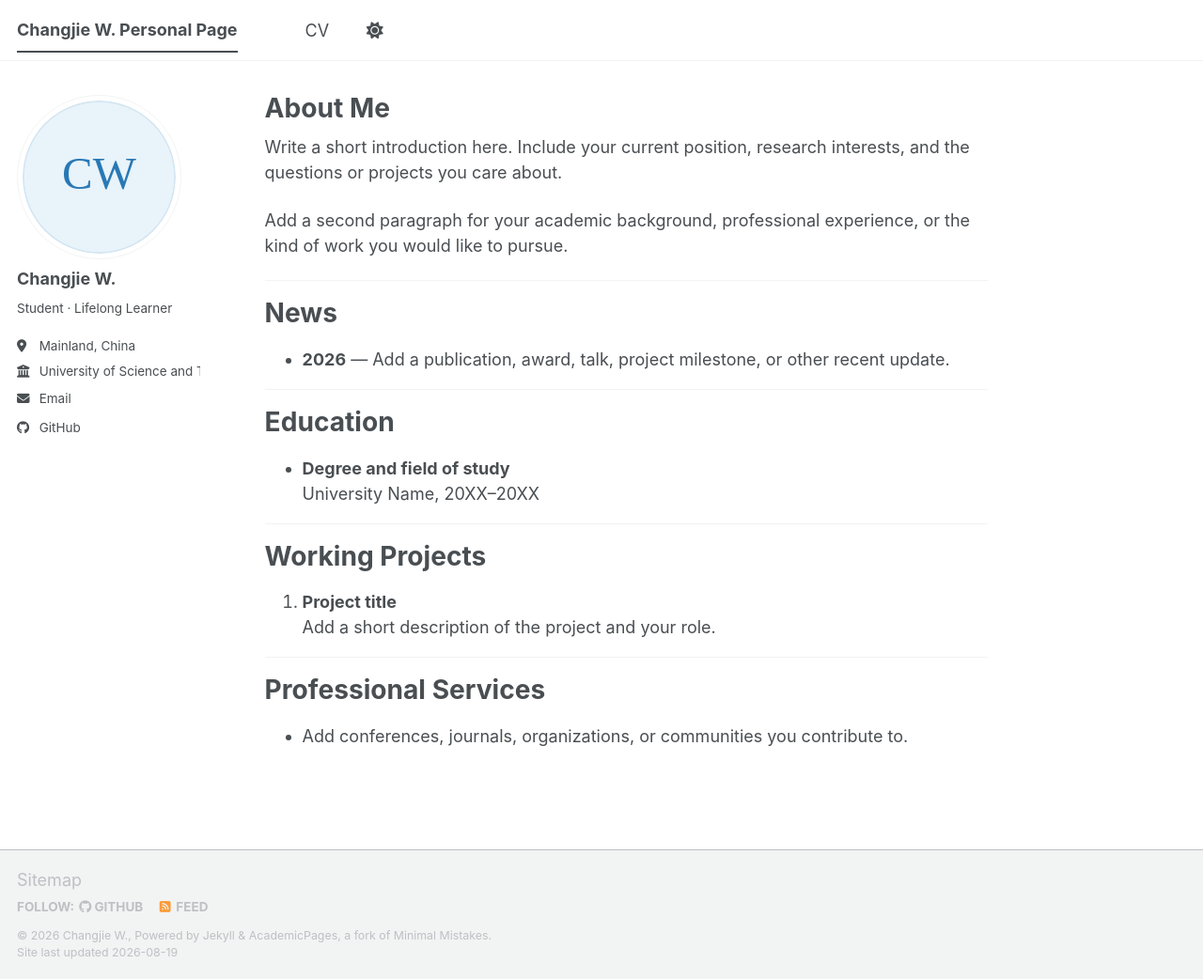
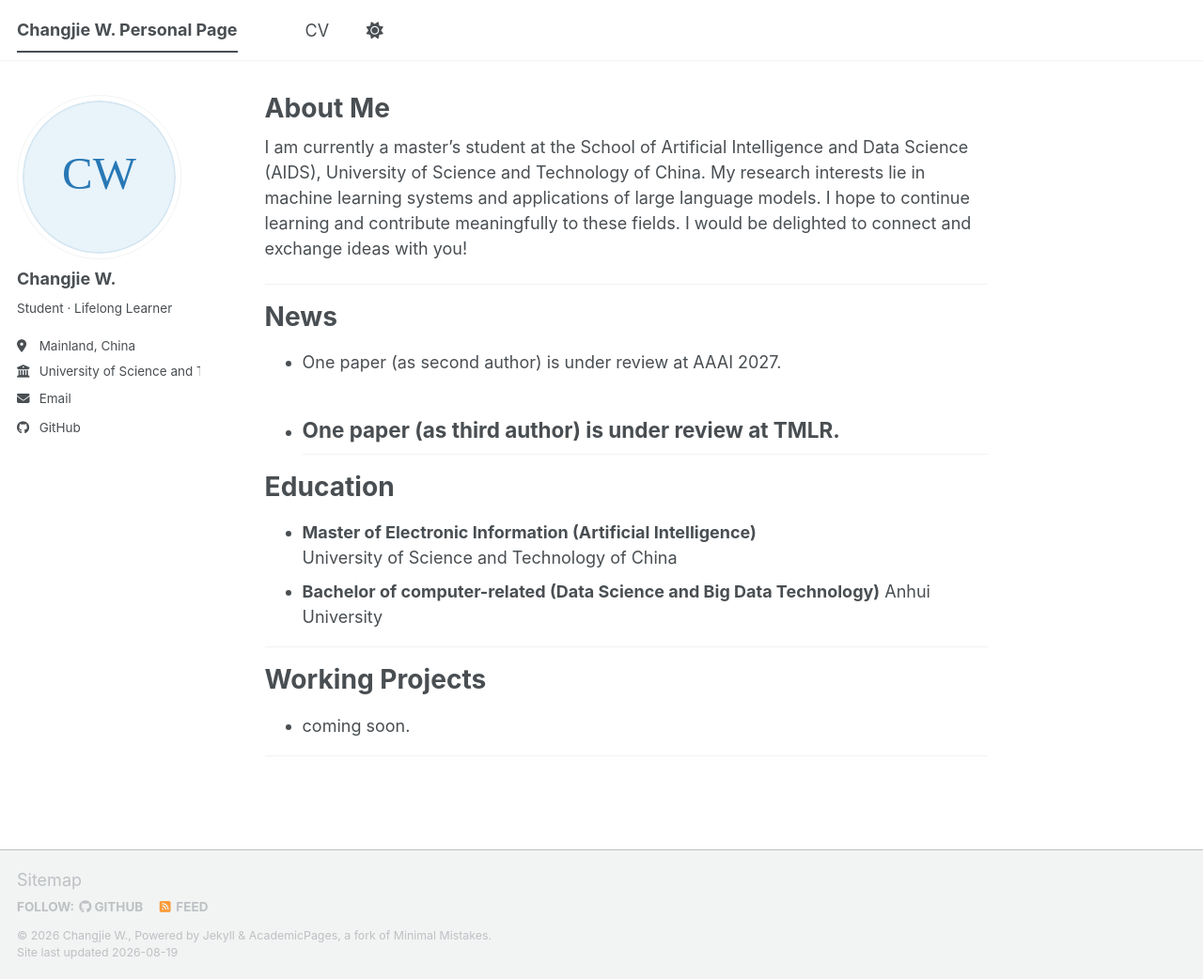
Before and after one commit to changjie-w/changjie-w.github.io, a Jekyll site: the page built from _pages/about.md, in a window 1280 px wide and 1042 px high. Shown: the whole window at 94% size. Built offline with Jekyll 4.4.1, drawn with Linux system fonts in a browser that asks for light colours; a style sheet for code colours, icons or effects is not loaded.

Commit message:
Revise about page with personal and academic details
Updated personal introduction and academic background in about.md. Added details about current studies and research interests.

```diff
--- a/_pages/about.md
+++ b/_pages/about.md
@@ -7,36 +7,33 @@ redirect_from:
   - /about.html
 ---
 
-Write a short introduction here. Include your current position, research interests, and the questions or projects you care about.
+I am currently a master’s student at the School of Artificial Intelligence and Data Science (AIDS), University of Science and Technology of China. My research interests
+  lie in machine learning systems and applications of large language models. I hope to continue learning and contribute meaningfully to these fields. I would be delighted to
+  connect and exchange ideas with you!
 
-Add a second paragraph for your academic background, professional experience, or the kind of work you would like to pursue.
 
 ------
 
 News
 ======
 
-- **2026** — Add a publication, award, talk, project milestone, or other recent update.
-
+- One paper (as second author) is under review at AAAI 2027.
+- One paper (as third author) is under review at TMLR.
 ------
 
 Education
 ======
 
-- **Degree and field of study**
-  University Name, 20XX–20XX
+- **Master of Electronic Information (Artificial Intelligence)**
+  University of Science and Technology of China
+- **Bachelor of computer-related (Data Science and Big Data Technology)**
+  Anhui University
 
 ------
 
 Working Projects
 ======
 
-1. **Project title**
-   Add a short description of the project and your role.
+- coming soon.
 
 ------
-
-Professional Services
-======
-
-- Add conferences, journals, organizations, or communities you contribute to.
```
